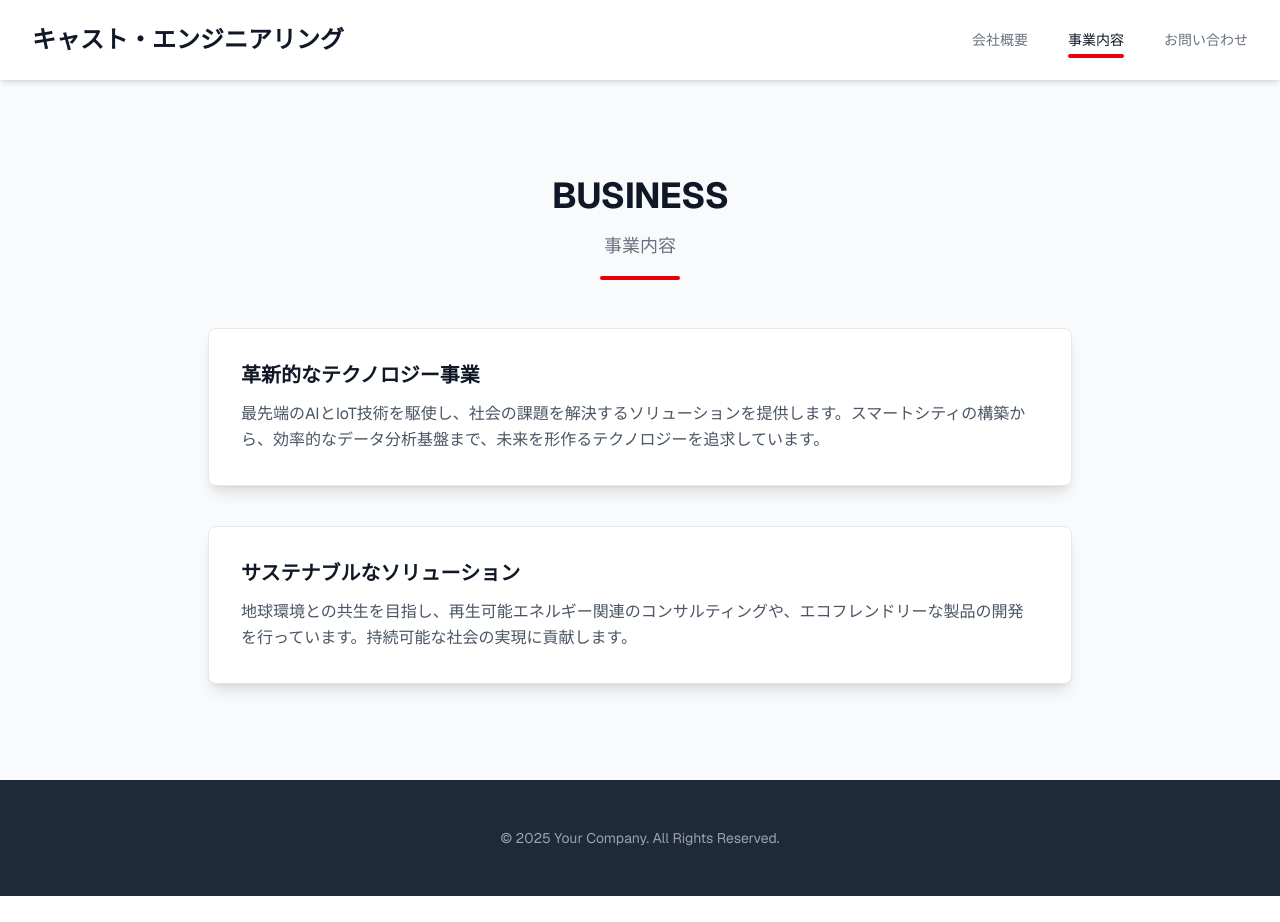
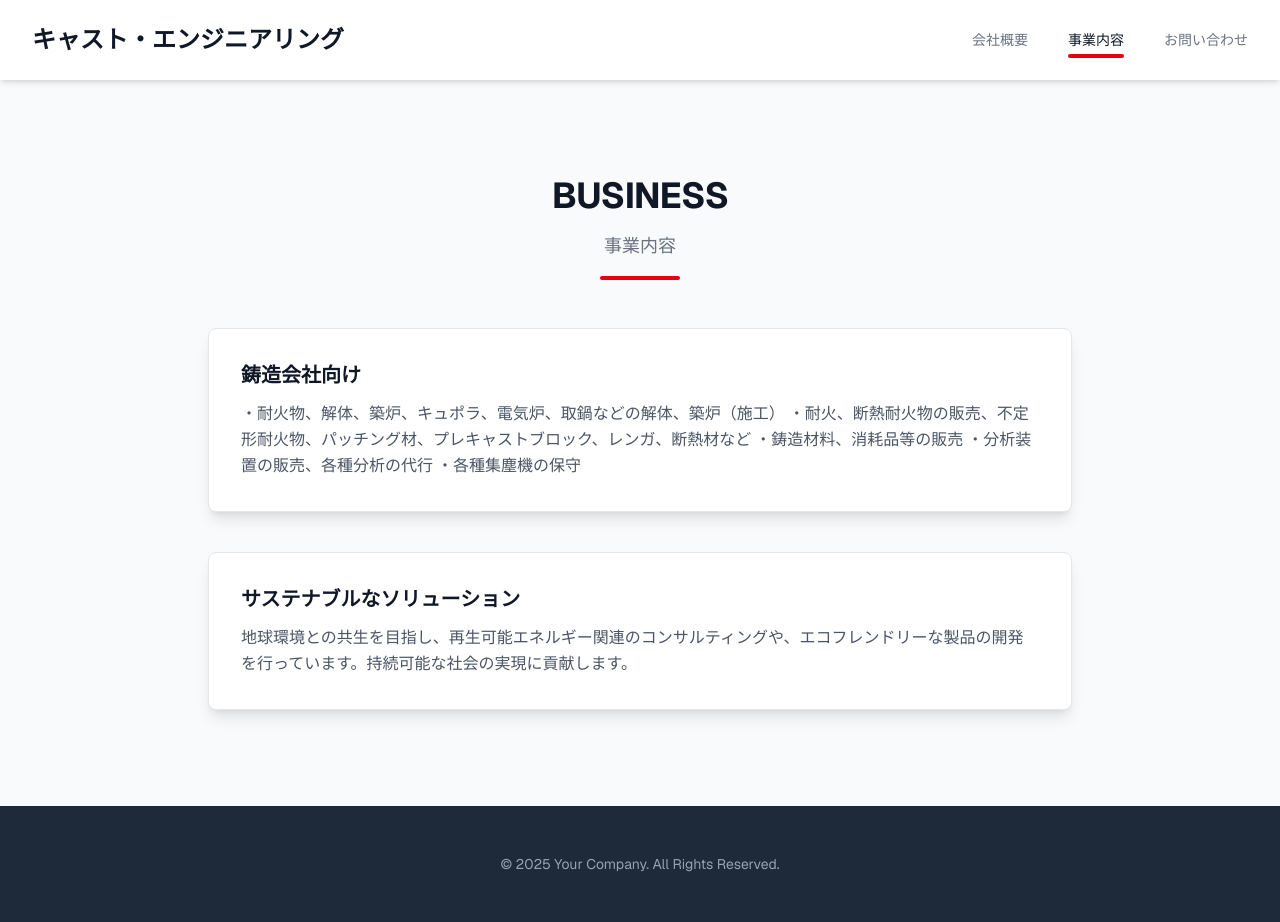
Before and after one commit to Masamu43256/CastEngineering-HomePage, a Next.js app: page / in a window 1280 px wide. Both pictures are taken after a click on the button "事業内容". Before the commit the page ends 896 px from the top, so only its background shows below. Built offline with nearby package versions, Linux system fonts and the light colour scheme.

Commit message:
事業内容

```diff
--- a/app/page.tsx
+++ b/app/page.tsx
@@ -139,10 +139,14 @@ const BusinessContent = () => {
           {/* 事業内容の例 1 */}
           <div className="bg-white p-8 rounded-lg shadow-lg border border-gray-200">
             <h3 className="text-xl font-semibold text-gray-900 mb-3">
-              革新的なテクノロジー事業
+              鋳造会社向け
             </h3>
             <p className="text-gray-600 leading-relaxed">
-              最先端のAIとIoT技術を駆使し、社会の課題を解決するソリューションを提供します。スマートシティの構築から、効率的なデータ分析基盤まで、未来を形作るテクノロジーを追求しています。
+              ・耐火物、解体、築炉、キュポラ、電気炉、取鍋などの解体、築炉（施工）
+              ・耐火、断熱耐火物の販売、不定形耐火物、パッチング材、プレキャストブロック、レンガ、断熱材など
+              ・鋳造材料、消耗品等の販売
+              ・分析装置の販売、各種分析の代行
+              ・各種集塵機の保守
             </p>
           </div>
           {/* 事業内容の例 2 */}
```
